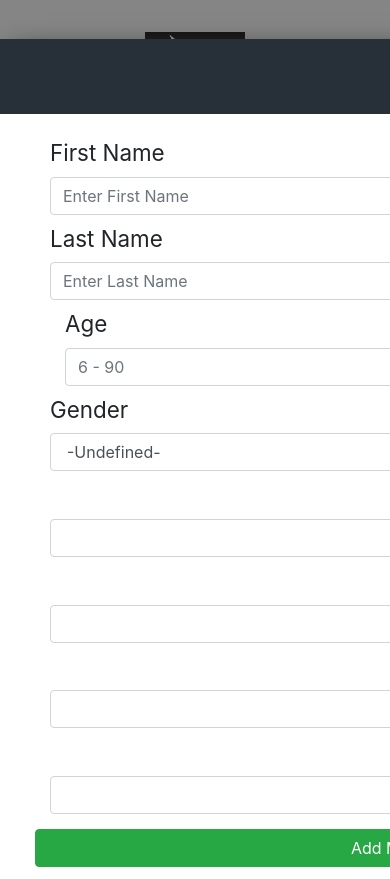
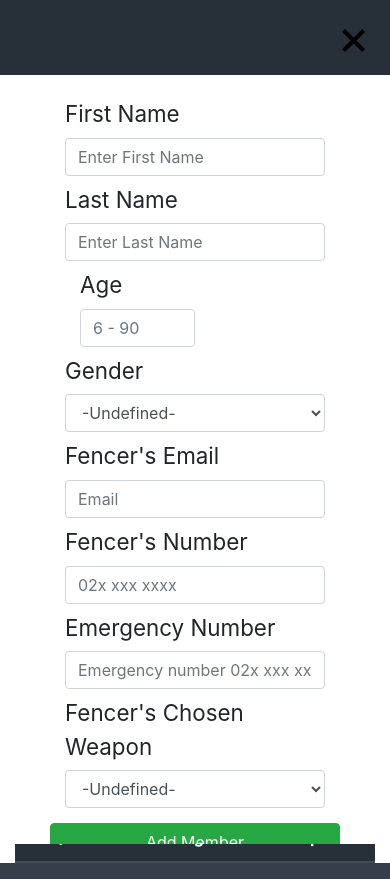
Before and after one commit to rustychaiNZ/formative2.2, a plain HTML site: page index.html in a window 390 px wide. Both pictures are taken after a click on the button "Add New Member". Before the commit the page ends 844 px from the top, so only its background shows below. Drawn offline with nearby package versions, Linux system fonts and the light colour scheme.

Commit message:
made responsive for mobile

```diff
--- a/css/stylesheet.css
+++ b/css/stylesheet.css
@@ -10,7 +10,7 @@ body{
 .jumbotron{
 	border-radius: 0;
 	margin-bottom: 0;
-	background-color: #dedede;
+	background-color: #231f20;
 }
 .btn-secondary{
 	background-color: #272f38;
@@ -18,8 +18,11 @@ body{
 .btn-secondary:hover{
 	background-color: #3d4a59;
 }
-.thead-dark{
+.table .thead-dark th{
 	background-color: #272f38;
+}
+.display-3{
+	color: white;
 }
 
 /* Custom */
@@ -47,7 +50,9 @@ body{
 	cursor: pointer;
 }
 .member-popup:hover{
-	color: #272f38;
+  color: #272f38;
+}
+tr:hover .member-popup {
 	text-decoration: underline;
 }
 h3{
@@ -57,7 +62,7 @@ select{
 	display: block;
 }
 .sort-icon{
-	font-size: 1.5em !important;
+	font-size: 1.9em !important;
 	cursor: pointer;
 }
 .sort-icon:hover{
@@ -92,7 +97,6 @@ select{
 	background: #fff;
 	width: 800px;
 	margin: 10% auto;
-	box-shadow: 10px 10px 25px #333;
 }
 .close-bar{
 	font-size: 50px;
@@ -130,4 +134,22 @@ select{
 		text-align: center;
 		font-size: 4em;
 	}
+	#addNewMemberBtn{
+		margin-top: 15px;
+	}
 }
+@media only screen and (max-width: 767px){
+	.member-modal-info{
+		width: 100%;
+		height: 100%;
+		margin: 0;
+		overflow: auto;
+		position: block;
+	}
+	.r-align{
+		text-align: left;
+	}
+	.row{
+		margin: 0;
+	}
+}
--- a/js/script.js
+++ b/js/script.js
@@ -221,7 +221,7 @@ function writeFencerInfo(){
 	document.getElementById('memberInfoModal').innerHTML =
 	'<div class="row modal-data">' +
 		// Personal details, Name(first and last), Age, Gender and Weapon
-		'<div class="col-6">' +
+		'<div class="col-md-6">' +
 			'<h3>Name</h3>' +
 			'<p class="modal-para">' + fencer[i].lastName + ', ' + fencer[i].firstName +
 			'<h3>Age</h3>' +
@@ -232,7 +232,7 @@ function writeFencerInfo(){
 			'<p class="modal-para">' + fencer[i].weapon[0] +
 		'</div>' +
 		// Contact information, Fencer's email, fencer's number, emergency number
-		'<div class="col-6">' +
+		'<div class="col-md-6">' +
 			'<h3 class="r-align">Fencer\'s Email</h3>' +
 			'<p class="modal-para r-align">' + fencer[i].fencerEmail + '</p>' +
 			'<h3 class="r-align">Fencer\'s Number</h3>' +
```
